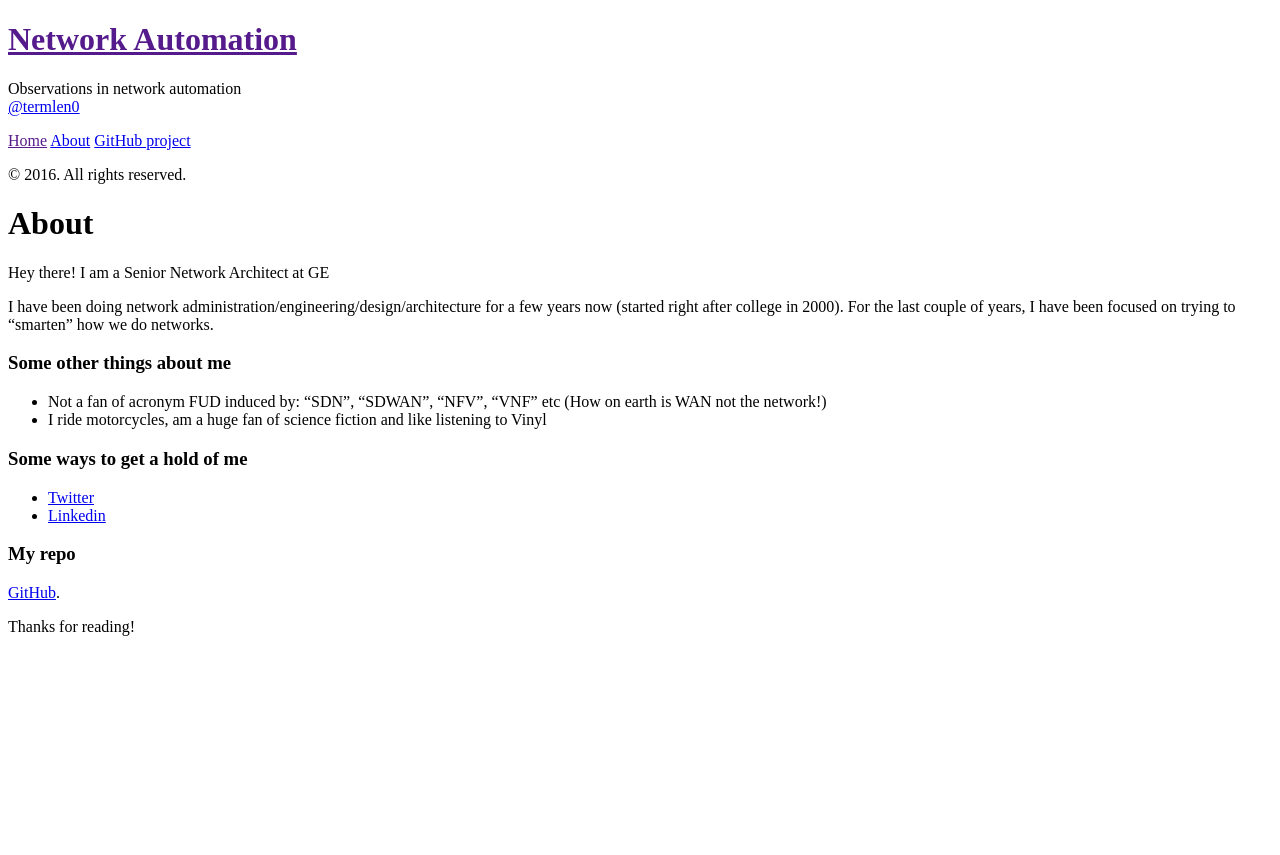
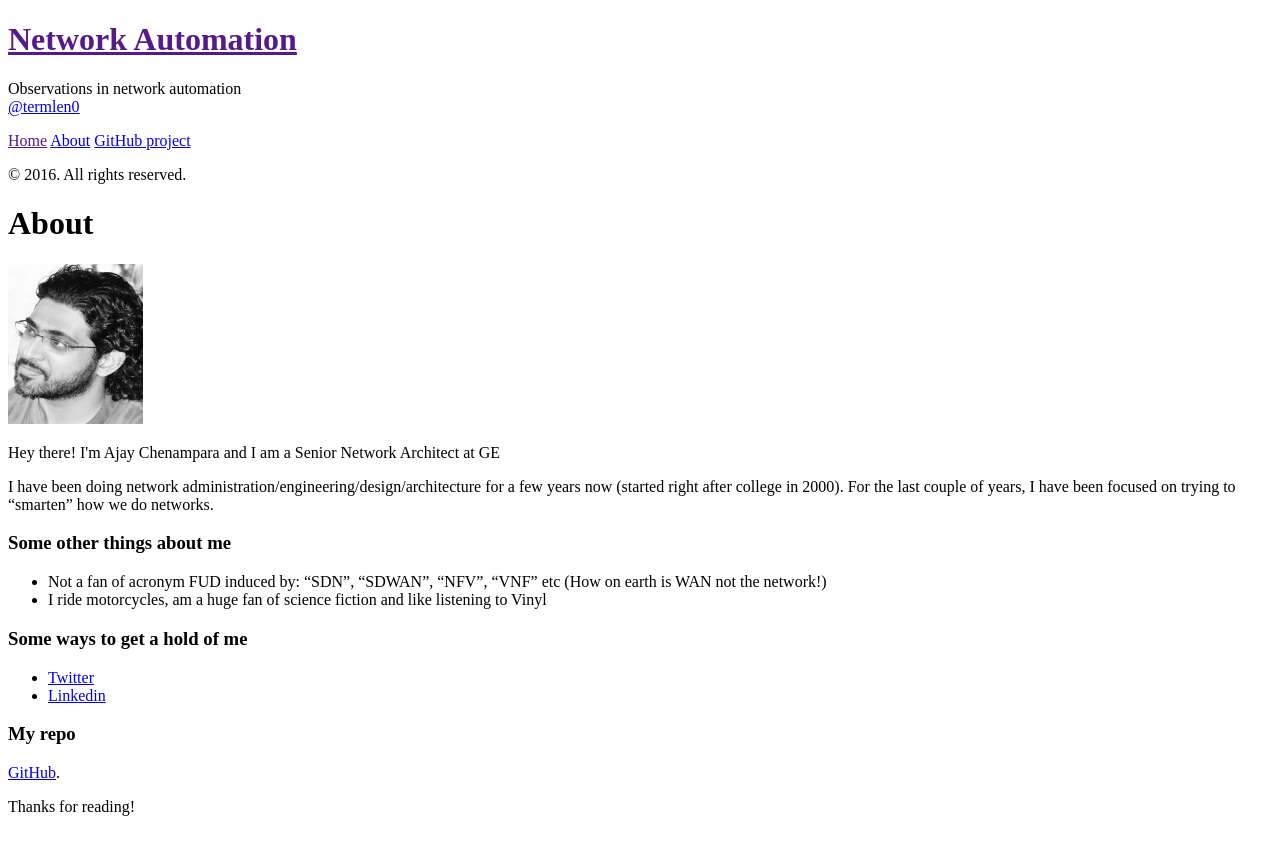
Before and after one commit to termlen0/termlen0.github.io, a Jekyll site: the page built from about.md, in a window 1280 px wide. Shown: the top 855 px of the page. Built offline with Jekyll 4.4.1, drawn with Linux system fonts in a browser that asks for light colours; Markdown is read by kramdown in place of the engine named in the settings.

Commit message:
Updated about me

```diff
--- a/about.md
+++ b/about.md
@@ -2,9 +2,9 @@
 layout: page
 title: About
 ---
-
+<img src="../ajay_profile_mono.jpg" style="width:135px;height:160px;" >
 <p class="message">
-  Hey there! I am a Senior Network Architect at GE
+  Hey there! I'm Ajay Chenampara and I am a Senior Network Architect at GE
 </p>
 
 I have been doing network administration/engineering/design/architecture for a few years now (started right after college in 2000). For the last couple of years, I have been focused on trying to "smarten" how we do networks.
```
Also changed, not shown: ajay_profile_mono.jpg (added), 4 other files.
